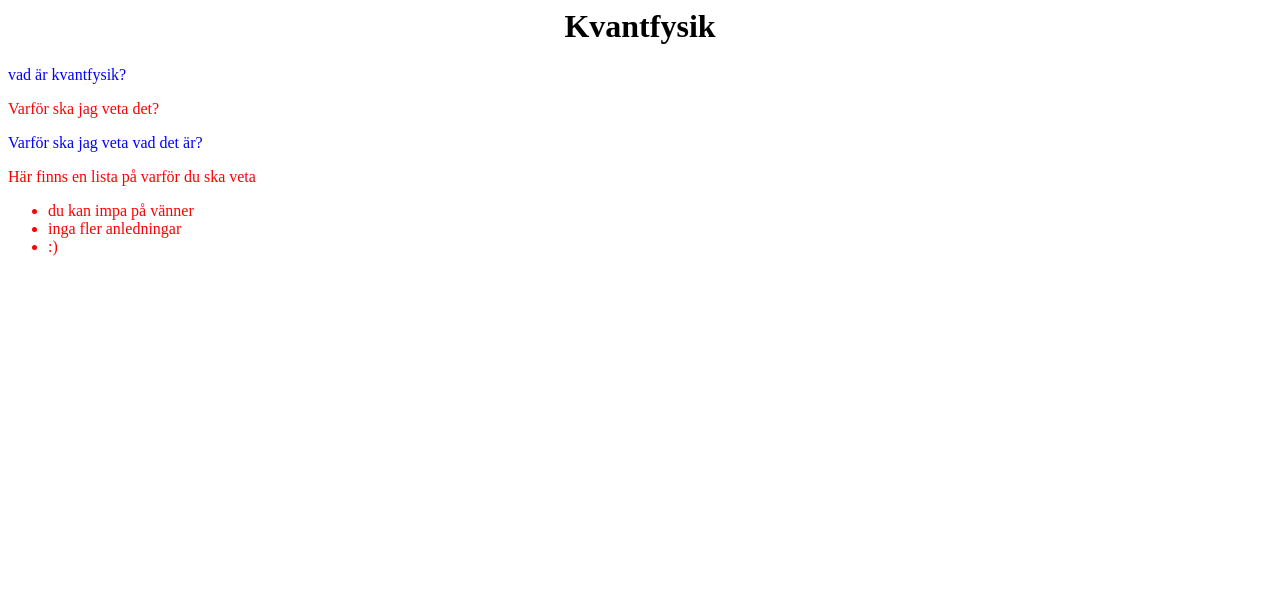
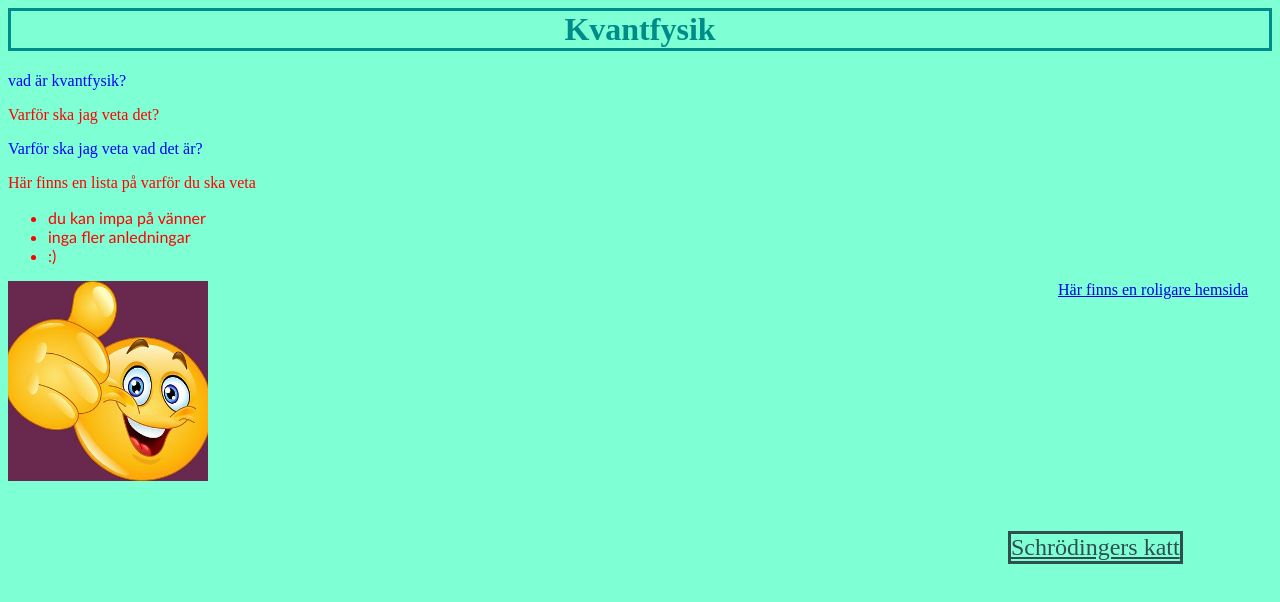
Before and after one commit to Myrstack11/html-css-assignment, a plain HTML site: page index.html in a window 1280 px wide. Drawn offline with Linux system fonts and the light colour scheme.

Commit message:
added schrödingers cat and improved home

```diff
--- a/index.html
+++ b/index.html
@@ -1,11 +1,24 @@
-<h1 style="text-align:center";>Kvantfysik</h1>
+<html>
+
+<head>
+    <link rel="stylesheet" href="style.css"> </head>
+
+<body>
+    <h1 style="border-style:solid;color:darkcyan">Kvantfysik</h1>
     <p style="color:blue;">vad är kvantfysik?</p>
     <p style="color:red;">Varför ska jag veta det?</p>
     <p style="color:blue;">Varför ska jag veta vad det är?</p>
     <p style="color:red;">Här finns en lista på varför du ska veta</p>
     <ul>
-    <li style="color:red;">du kan impa på vänner</li>
-    <li style="color:red;">inga fler anledningar</li>
-    <li style="color:red;">:)</li>
+        <li>du kan impa på vänner</li>
+        <li>inga fler anledningar</li>
+        <li>:)</li>
 
     </ul>
+
+    <img src="/thumbs_up.jpg" alt="thumbs up" style="width:200px;height:200px;">
+    <a class="youtube" href="https://www.youtube.com/" >Här finns en roligare hemsida</a>
+    <a href="/sida2.html" class="buttonkatt" style="border-style:solid;color:darkslategray">Schrödingers katt</a>
+</body>
+
+</html>
--- /dev/null
+++ b/style.css
@@ -0,0 +1,41 @@
+body {
+    background-color: aquamarine;
+}
+h1 {
+    color:darkcyan;
+    text-align:center;
+}
+p {
+    font-family: 'Times New Roman', Times, serif;
+    font-size:medium
+}
+li {
+    color:red;
+    font-family:'Gill Sans', 'Gill Sans MT', Calibri, 'Trebuchet MS', sans-serif
+}
+a.youtube {
+    text-align:right;
+    display:inline-block;
+    position:fixed;
+    margin-left:850px;
+}
+a.buttonkatt {
+    display:inline-block;
+    position:fixed;
+    margin-top:250px;
+    font-size:x-large;
+    margin-left:800px
+
+}
+img.box{
+    margin-left:475px;
+}
+a.buttonhem{
+    display:inline-block;
+    position:fixed;
+    margin-top:500px;
+}
+button.box{
+    border:none;
+    color:aquamarine
+}
```
Also changed, not shown: bad.html (added, +21 -0 lines), sida2.html (added, +31 -0 lines), box.png (added), sad.png (added), thumbs_up.jpg (added). Lines whose indentation alone changed are shown as unchanged.
